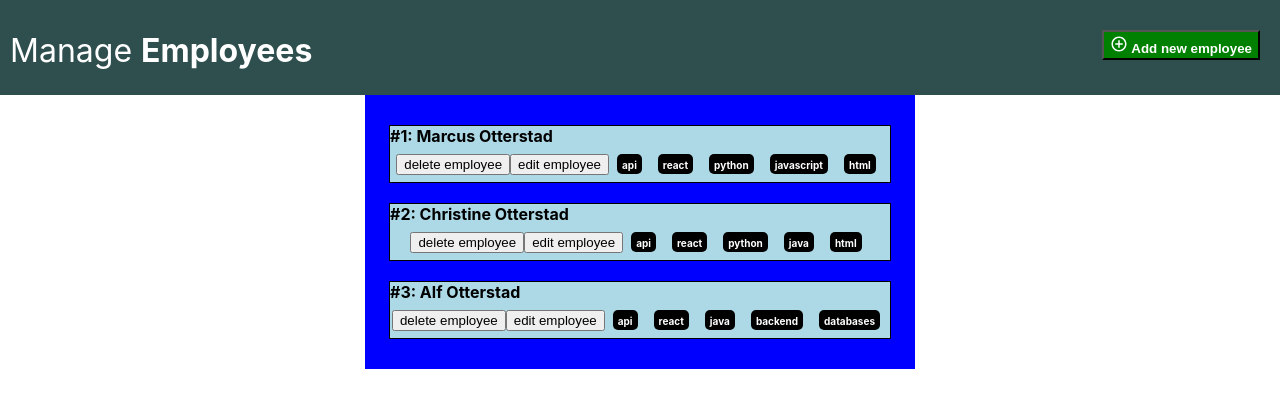
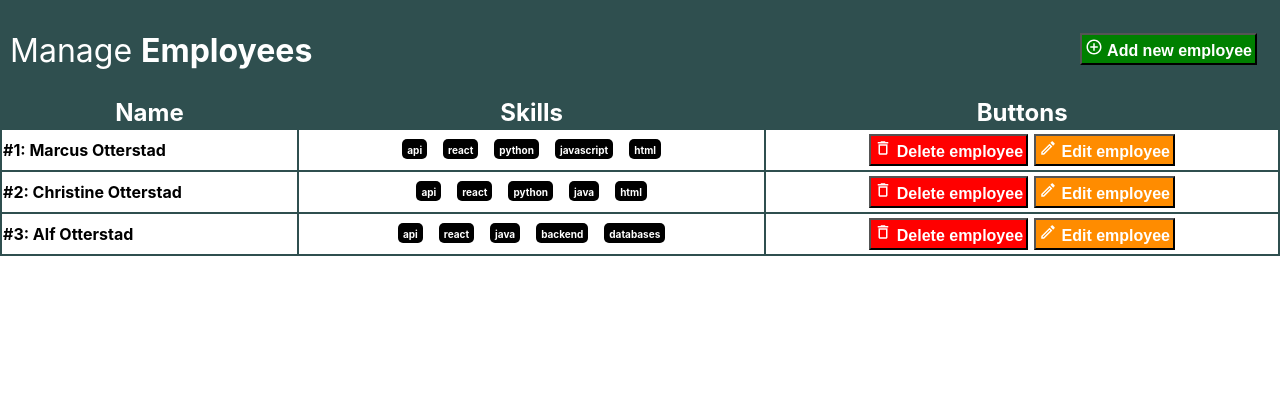
Before and after one commit to marcusotterstad/Employees, a React (Create React App) app: page / in a window 1280 px wide. Shown: the top 408 px of the page. Built offline with nearby package versions, Linux system fonts and the light colour scheme.

Commit message:
fixed css for employees

```diff
--- a/src/Buttons/Buttons.css
+++ b/src/Buttons/Buttons.css
@@ -1,8 +1,8 @@
 .newEmployee {
-    width: auto;
-    height: 30px;
     background-color: green;
     color: white;
-    padding: -10px;
-    font-weight: bold;
+    font-weight:bold;
+    font-size: 16px;
+    padding: 3px;
+    margin: 3px;
 }
--- a/src/Employee/Employee.css
+++ b/src/Employee/Employee.css
@@ -1,8 +1,8 @@
 .box {
     width: 500px;
-    max-height: 100px;
-    background-color: lightblue;
+    min-height: 114px;
     margin: 20px auto;
+    background-color: white;
     border: 1px solid black;
 }
 
@@ -15,6 +15,7 @@
     bottom: 0px;
     display: inline-flex;
     justify-content:left;
+    flex-wrap:wrap;
 
 }
 
@@ -31,3 +32,21 @@
     padding: 5px;
 
 }
+
+.deleteButton {
+    background-color: red;
+    color: white;
+    font-weight:bold;
+    font-size: 16px;
+    padding: 3px;
+    margin: 3px;
+}
+
+.editButton {
+    background-color: darkorange;
+    color: white;
+    font-weight: bold;
+    font-size: 16px;
+    padding: 3px;
+    margin: 3px;
+}
--- a/src/Employee/Employee.js
+++ b/src/Employee/Employee.js
@@ -20,11 +20,13 @@ export class Employee extends React.Component {
 
     render() {
         let skillArr = this.props.skills.map(skill => <div className="skill">{skill}</div>);
-        return (<div className="box">
-            <div className="employeeName">#{this.props.employeeId}: {this.props.name}</div>
-            <button onClick={this.onHandleDelete}>delete employee</button>
-            <button onClick={this.onHandleEdit}>edit employee</button>
-            <div className="skills">{skillArr}</div>
-        </div>);
+        return (<tr className="box">
+            <td className="employeeName">#{this.props.employeeId}: {this.props.name}</td>
+            <td className="skills">{skillArr}</td>
+            <td>
+            <button className="deleteButton" onClick={this.onHandleDelete}><svg xmlns="http://www.w3.org/2000/svg" height="18px" viewBox="0 0 24 24" width="18px" fill="#FFFFFF"><path d="M0 0h24v24H0V0z" fill="none"/><path d="M16 9v10H8V9h8m-1.5-6h-5l-1 1H5v2h14V4h-3.5l-1-1zM18 7H6v12c0 1.1.9 2 2 2h8c1.1 0 2-.9 2-2V7z"/></svg> Delete employee</button>
+            <button className="editButton" onClick={this.onHandleEdit}><svg xmlns="http://www.w3.org/2000/svg" height="18px" viewBox="0 0 24 24" width="18px" fill="#FFFFFF"><path d="M0 0h24v24H0V0z" fill="none"/><path d="M14.06 9.02l.92.92L5.92 19H5v-.92l9.06-9.06M17.66 3c-.25 0-.51.1-.7.29l-1.83 1.83 3.75 3.75 1.83-1.83c.39-.39.39-1.02 0-1.41l-2.34-2.34c-.2-.2-.45-.29-.71-.29zm-3.6 3.19L3 17.25V21h3.75L17.81 9.94l-3.75-3.75z"/></svg> Edit employee</button>
+            </td>
+        </tr>);
     }
 }
--- a/src/Employees/Employees.css
+++ b/src/Employees/Employees.css
@@ -1,8 +1,13 @@
 .employees {
-    width: 550px;
+    width: 100%;
     height: auto;
-    padding-top: 10px;
-    padding-bottom: 10px;
-    background-color: blue;
+    background-color: darkslategray;
     margin: 0 auto;
 }
+
+th {
+    background-color: darkslategray;
+    color: white;
+    font-size: x-large;
+    font-weight:bolder;
+}
--- a/src/Employees/Employees.js
+++ b/src/Employees/Employees.js
@@ -7,8 +7,13 @@ export class Employees extends React.Component {
     render() {
         let employeeList = this.props.employees.map(employee => <Employee name={employee.name} skills={employee.skills} handleChangeId={this.props.handleChangeId} setRequest={this.props.setRequest} employeeId={employee.id}/>);
 
-        return (<div className="employees">
+        return (<table className="employees">
+            <tr style={{color: "white", backgroundColor: "darkgray"}}>
+                <th>Name</th>
+                <th>Skills</th>
+                <th>Buttons</th>
+            </tr>
             {employeeList}
-        </div>);
+        </table>);
     }
 }
--- a/src/Requests/DeleteEmployee/DeleteEmployee.css
+++ b/src/Requests/DeleteEmployee/DeleteEmployee.css
@@ -3,4 +3,12 @@
     height: 100px;
     margin: 10px auto;
     border: 1px solid black;
+    background-color: black;
+    color: white;
 }
+
+.deleteEmployee button {
+    color: white;
+    background-color: red;
+    padding: 5px 20px;
+}
```
